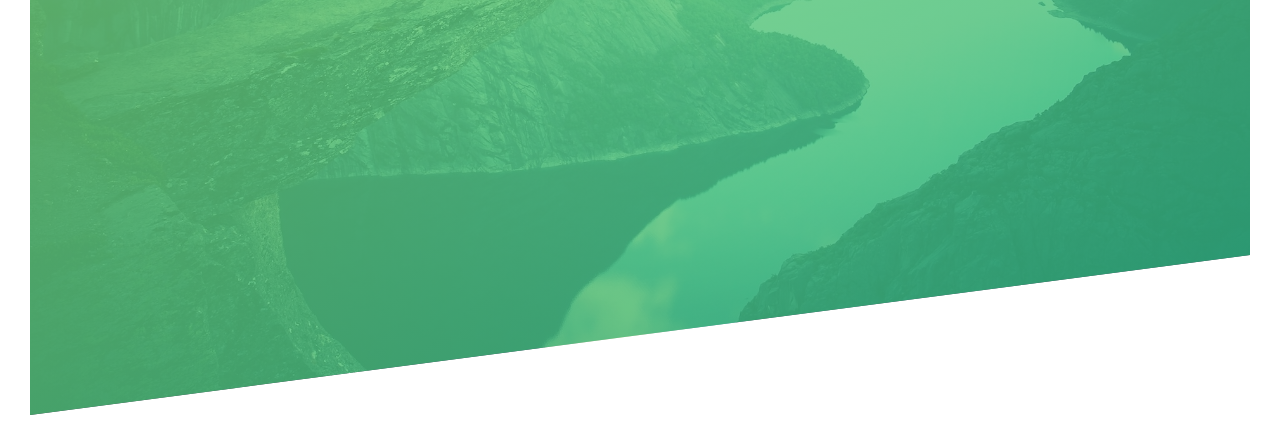
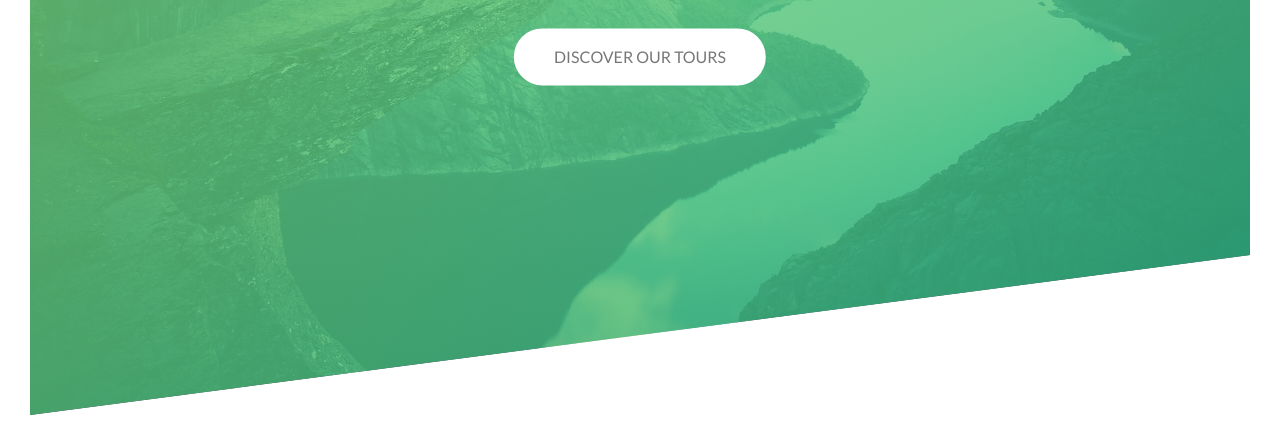
Before and after one commit to 10Zakaria10/Css-Course, a plain HTML site: page Natours/starter/index.html in a window 1280 px wide. Shown: the part 375-820 px from the top of the page. Drawn offline with Linux system fonts and the light colour scheme; files that its build step writes are made by us from their sources.

Commit message:
Update index.html

```diff
--- a/Natours/starter/index.html
+++ b/Natours/starter/index.html
@@ -23,6 +23,8 @@
                     <span class="heading-primary-main">Outdours</span>
                     <span class="heading-primary-sub">Is where life happens</span>
                 </h1>
+
+                <a href="#" class="btn btn-white"> Discover our tours</a>
             </div>
 
         </header>
```
